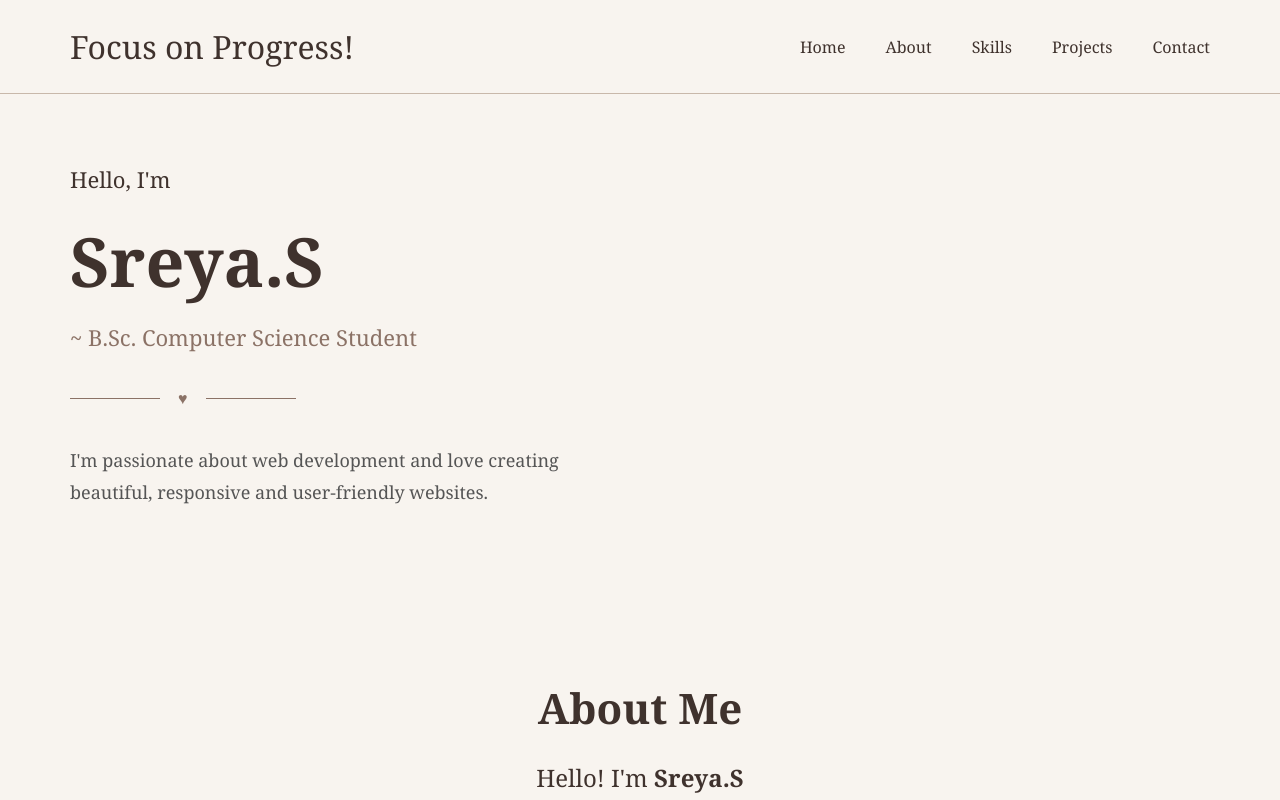
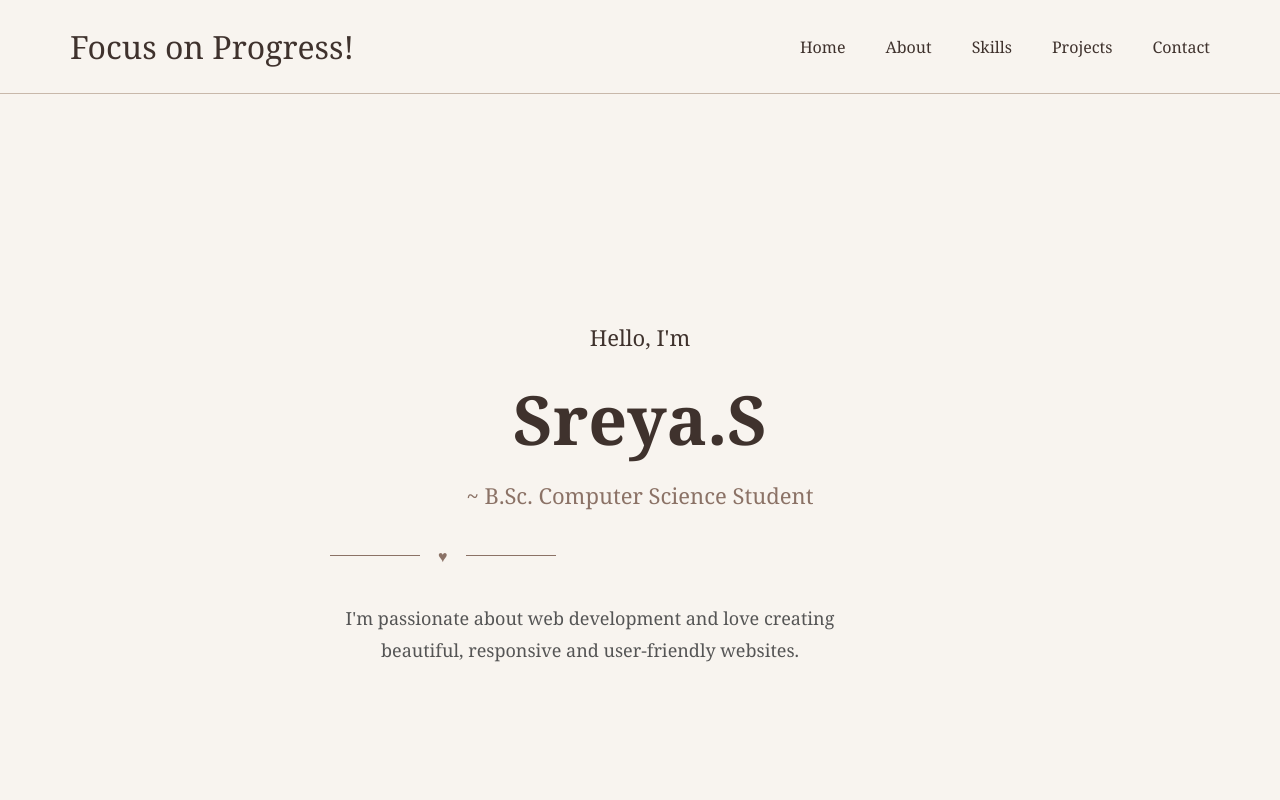
Before and after one commit to SreyaE012604136/portfolio, a plain HTML site: page index.html in a window 1280 px wide. Shown: the top 800 px of the page. Drawn offline with Linux system fonts and the light colour scheme.

Commit message:
Update style.css

```diff
--- a/style.css
+++ b/style.css
@@ -98,11 +98,15 @@ nav a:hover{
 
     display:flex;
 
-    justify-content:space-between;
+    justify-content:center;
 
     align-items:center;
 
-    padding:70px;
+    text-align:center;
+
+    min-height:100vh;
+
+    padding:70px 20px;
 
 }
 
```
